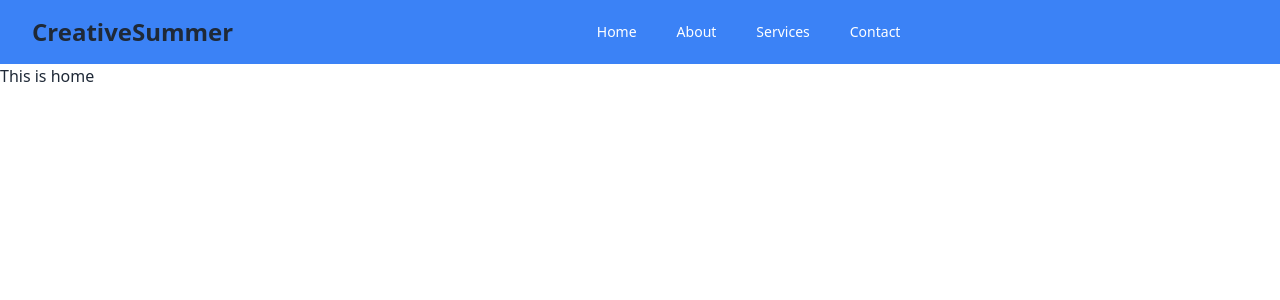
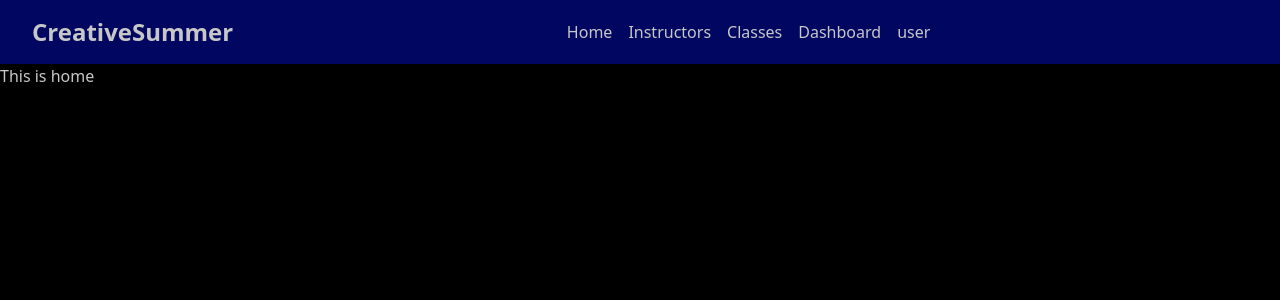
Before and after one commit to Litontripura/musical-summer, a React (Vite) app: page / in a window 1280 px wide. Shown: the top 300 px of the page. Built offline with nearby package versions, Linux system fonts and the light colour scheme.

Commit message:
i have create the navbars all relevant link

```diff
--- a/package.json
+++ b/package.json
@@ -10,6 +10,7 @@
     "preview": "vite preview"
   },
   "dependencies": {
+    "@react-spring/web": "^9.7.2",
     "firebase": "^9.22.1",
     "localforage": "^1.10.0",
     "match-sorter": "^6.3.1",
--- /dev/null
+++ b/src/LayOut/Dashboard.jsx
@@ -0,0 +1,11 @@
+import React from 'react';
+
+const Dashboard = () => {
+    return (
+        <div>
+            <h1>This is dashboard</h1>
+        </div>
+    );
+};
+
+export default Dashboard;
--- a/src/LayOut/Main.jsx
+++ b/src/LayOut/Main.jsx
@@ -1,4 +1,4 @@
-import React from 'react';
+
 import Navbar from '../Shared/Navbar';
 import { Outlet } from 'react-router-dom';
 
--- a/src/Shared/Navbar.jsx
+++ b/src/Shared/Navbar.jsx
@@ -1,6 +1,7 @@
 import { useState } from "react";
 import Logo from "../Components/Logo";
-import { Link } from "react-router-dom";
+import { Link, NavLink } from "react-router-dom";
+import { AiOutlineClose, AiOutlineMenu } from "react-icons/ai";
 
 const Navbar = () => {
   const [isOpen, setIsOpen] = useState(false);
@@ -8,12 +9,33 @@ const Navbar = () => {
   const toggleNavbar = () => {
     setIsOpen(!isOpen);
   };
+
+  const navOptions = (
+    <>
+      <li>
+        <NavLink to='/'>Home</NavLink>
+      </li>
+      <li>
+        <NavLink to='/instructors'>Instructors</NavLink>
+      </li>
+      <li>
+        <NavLink to='/classes'>Classes</NavLink>
+      </li>
+      <li>
+        <NavLink to='/dashboard'>Dashboard</NavLink>
+      </li>
+      <li>
+        user
+      </li>
+    </>
+  );
+
   return (
-        <nav className="bg-blue-500">
+    <nav className="bg-primary">
       <div className="max-w-7xl mx-auto px-4 sm:px-6 lg:px-8">
         <div className="flex items-center justify-between h-16">
           <div className="flex items-center">
-               <Link to='/'>
+            <Link to="/">
               <div className="flex-shrink-0">
                 <Logo></Logo>
               </div>
@@ -21,104 +43,35 @@ const Navbar = () => {
           </div>
           <div className="flex-grow flex items-center justify-center">
             <div className="hidden md:block">
-                <div className="ml-4 flex items-baseline space-x-4">
-                  <a
-                    href="#"
-                    className="text-white hover:text-gray-300 px-3 py-2 rounded-md text-sm font-medium"
-                  >
-                    Home
-                  </a>
-                  <a
-                    href="#"
-                    className="text-white hover:text-gray-300 px-3 py-2 rounded-md text-sm font-medium"
-                  >
-                    About
-                  </a>
-                  <a
-                    href="#"
-                    className="text-white hover:text-gray-300 px-3 py-2 rounded-md text-sm font-medium"
-                  >
-                    Services
-                  </a>
-                  <a
-                    href="#"
-                    className="text-white hover:text-gray-300 px-3 py-2 rounded-md text-sm font-medium"
-                  >
-                    Contact
-                  </a>
-                </div>
+              <ul className="ml-4 flex items-baseline space-x-4">
+                {navOptions}
+              </ul>
             </div>
           </div>
           <div className="-mr-2 flex md:hidden">
             <button
               onClick={toggleNavbar}
               type="button"
-                className="inline-flex items-center justify-center p-2 rounded-md text-gray-400 hover:text-white hover:bg-blue-600 focus:outline-none focus:ring-2 focus:ring-offset-2 focus:ring-offset-gray-800 focus:ring-white"
+              className="inline-flex items-center justify-center p-2 rounded-md text-white focus:outline-none   focus:ring-white"
               aria-controls="mobile-menu"
               aria-expanded="false"
             >
-                <span className="sr-only">Open main menu</span>
-                <svg
-                  className={`${isOpen ? 'hidden' : 'block'} h-6 w-6`}
-                  xmlns="http://www.w3.org/2000/svg"
-                  fill="none"
-                  viewBox="0 0 24 24"
-                  stroke="currentColor"
-                  aria-hidden="true"
-                >
-                  <path
-                    strokeLinecap="round"
-                    strokeLinejoin="round"
-                    strokeWidth="2"
-                    d="M4 6h16M4 12h16M4 18h16"
-                  />
-                </svg>
-                <svg
-                  className={`${isOpen ? 'block' : 'hidden'} h-6 w-6`}
-                  xmlns="http://www.w3.org/2000/svg"
-                  fill="none"
-                  viewBox="0 0 24 24"
-                  stroke="currentColor"
-                  aria-hidden="true"
-                >
-                  <path
-                    strokeLinecap="round"
-                    strokeLinejoin="round"
-                    strokeWidth="2"
-                    d="M6 18L18 6M6 6l12 12"
-                  />
-                </svg>
+              {isOpen ? (
+                <AiOutlineClose className="block h-6 w-6" />
+              ) : (
+                <AiOutlineMenu className="block h-6 w-6" />
+              )}
             </button>
           </div>
         </div>
       </div>
-        <div className={`${isOpen ? 'block' : 'hidden'} md:hidden`}>
-          <div className="px-2 pt-2 pb-3 space-y-1 sm:px-3">
-            <a
-              href="#"
-              className="text-white hover:text-gray-300 block px-3 py-2 rounded-md text-base font-medium"
+
+      <div
+        className={`${
+          isOpen ? "block" : "hidden"
+        } md:hidden transition duration-500 ease-in-out`}
       >
-              Home
-            </a>
-            <a
-              href="#"
-              className="text-white hover:text-gray-300 block px-3 py-2 rounded-md text-base font-medium"
-            >
-              About
-            </a>
-            <a
-              href="#"
-              className="text-white hover:text-gray-300 block px-3 py-2 rounded-md text-base font-medium"
-            >
-              Services
-            </a>
-            <a
-              href="#"
-              className="text-white hover:text-gray-300 block px-3 py-2 rounded-md text-base font-medium"
-            >
-              Contact
-            </a>
-          </div>
+        <ul className="px-2 pt-2 pb-3 space-y-1 sm:px-3">{navOptions}</ul>
       </div>
     </nav>
   );
--- a/tailwind.config.js
+++ b/tailwind.config.js
@@ -4,8 +4,31 @@ export default {
     "./index.html",
     "./src/**/*.{js,ts,jsx,tsx}",
   ],
-  theme: {
-    extend: {},
+  daisyui: {
+    themes: [
+      {
+        mytheme: {
+
+"primary": "#01075E",
+
+"secondary": "#7a46bf",
+
+"accent": "#d125ae",
+
+"neutral": "",
+
+"base-100": "",
+
+"info": "",
+
+"success": "",
+
+"warning": "",
+
+"error": "",
+        },
+      },
+    ],
   },
   plugins: [require("daisyui")],
 }
```
Also changed, not shown: 1 other file (tests, documents, lock files or other folders). Lines whose indentation alone changed are shown as unchanged.
